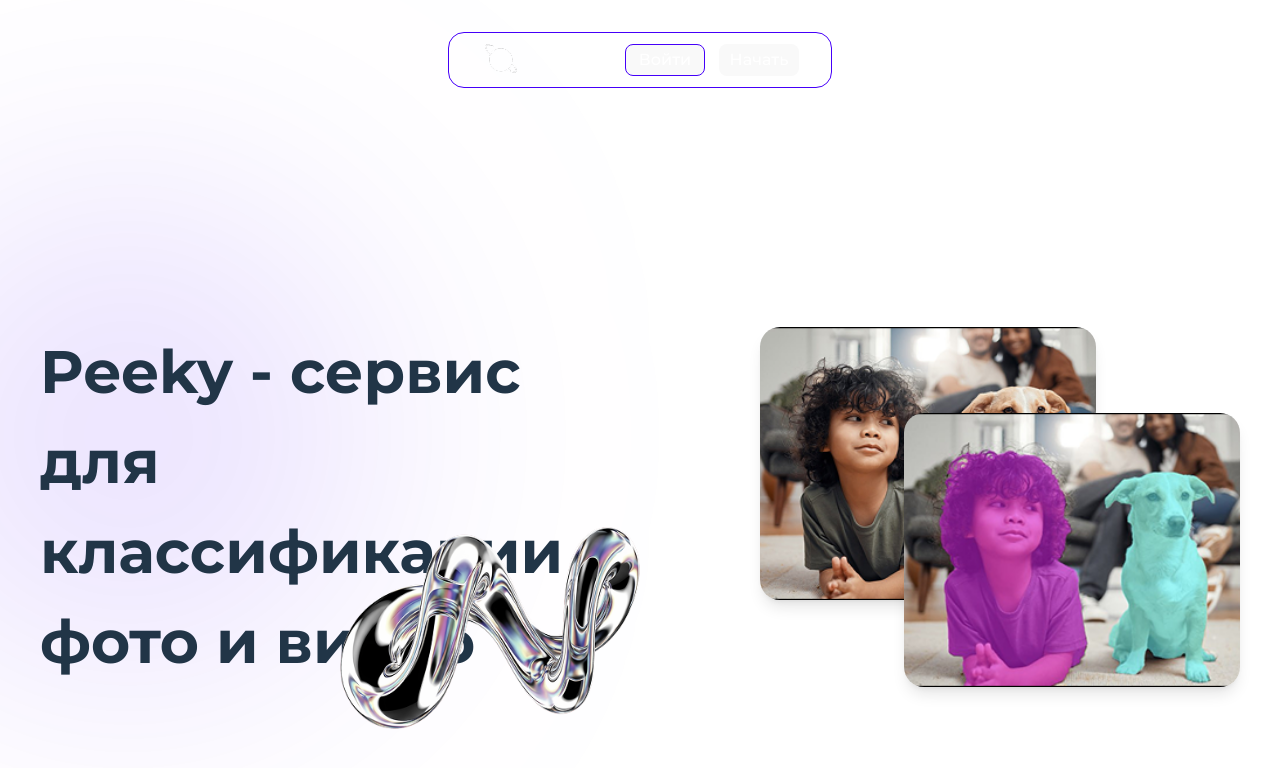
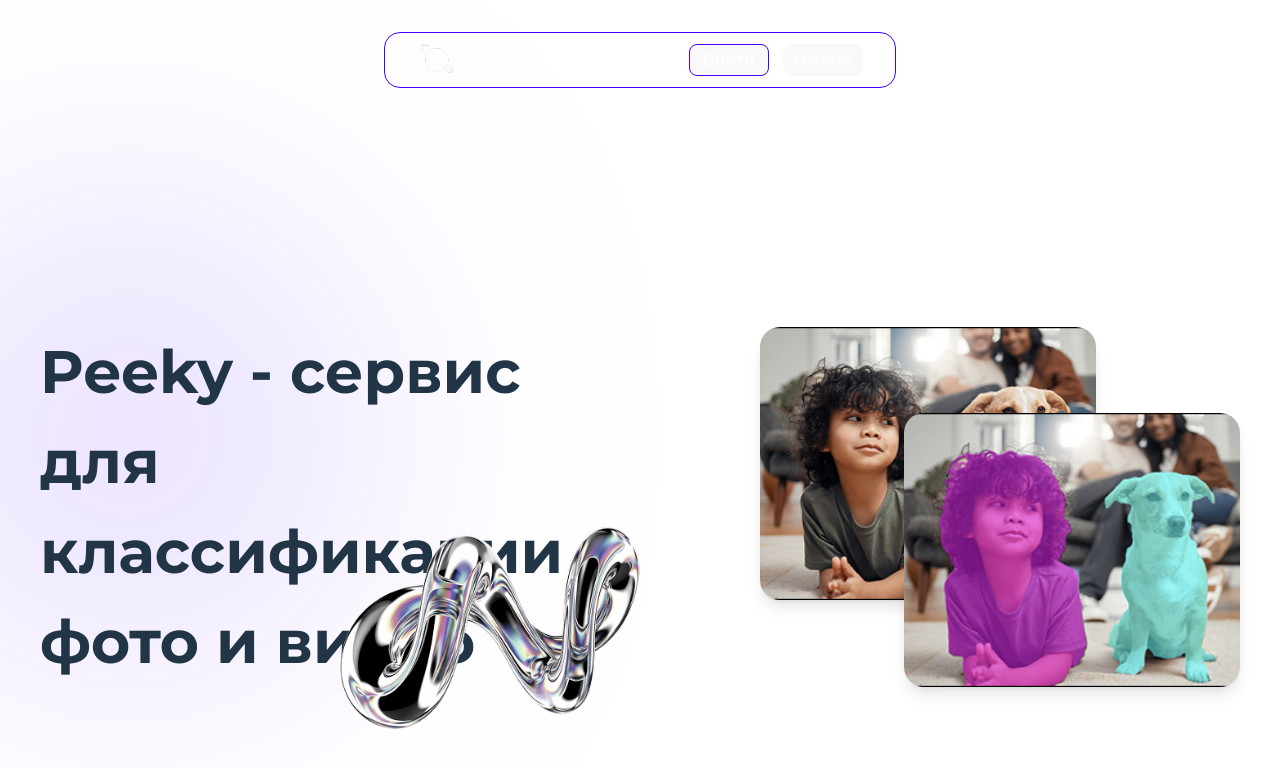
Before and after one commit to bA6k1-V-K-e-daX/mainRep, a React (Vite) app in the folder Frontend/popki-first/: page / in a window 1280 px wide. Shown: the top 768 px of the page. Built offline with nearby package versions, Linux system fonts and the light colour scheme; no server answers.

Commit message:
fixed header visual bug

```diff
--- a/Frontend/popki-first/src/Components/Header.jsx
+++ b/Frontend/popki-first/src/Components/Header.jsx
@@ -4,7 +4,7 @@
 export default function Header() {
   return (
     <div className='w-full'>
-      <div className='mx-auto my-6 flex h-14 w-[95%] max-w-screen-2xl items-center justify-between rounded-2xl border border-[#4500F9] px-4 py-2 md:my-8 md:px-6 lg:px-8 lg:w-[30%]'>
+      <div className='mx-auto my-6 flex h-14 w-[95%] max-w-screen-2xl items-center justify-between rounded-2xl border border-[#4500F9] px-4 py-2 md:my-8 md:px-6 md:w-50% lg:px-8 lg:w-[40%]'>
         <div className='flex items-center'>
           <Link to='/' className='flex items-center gap-2'>
             <img src='peeky-mini-logo.png' alt='' className='w-10 h-10' />
```
